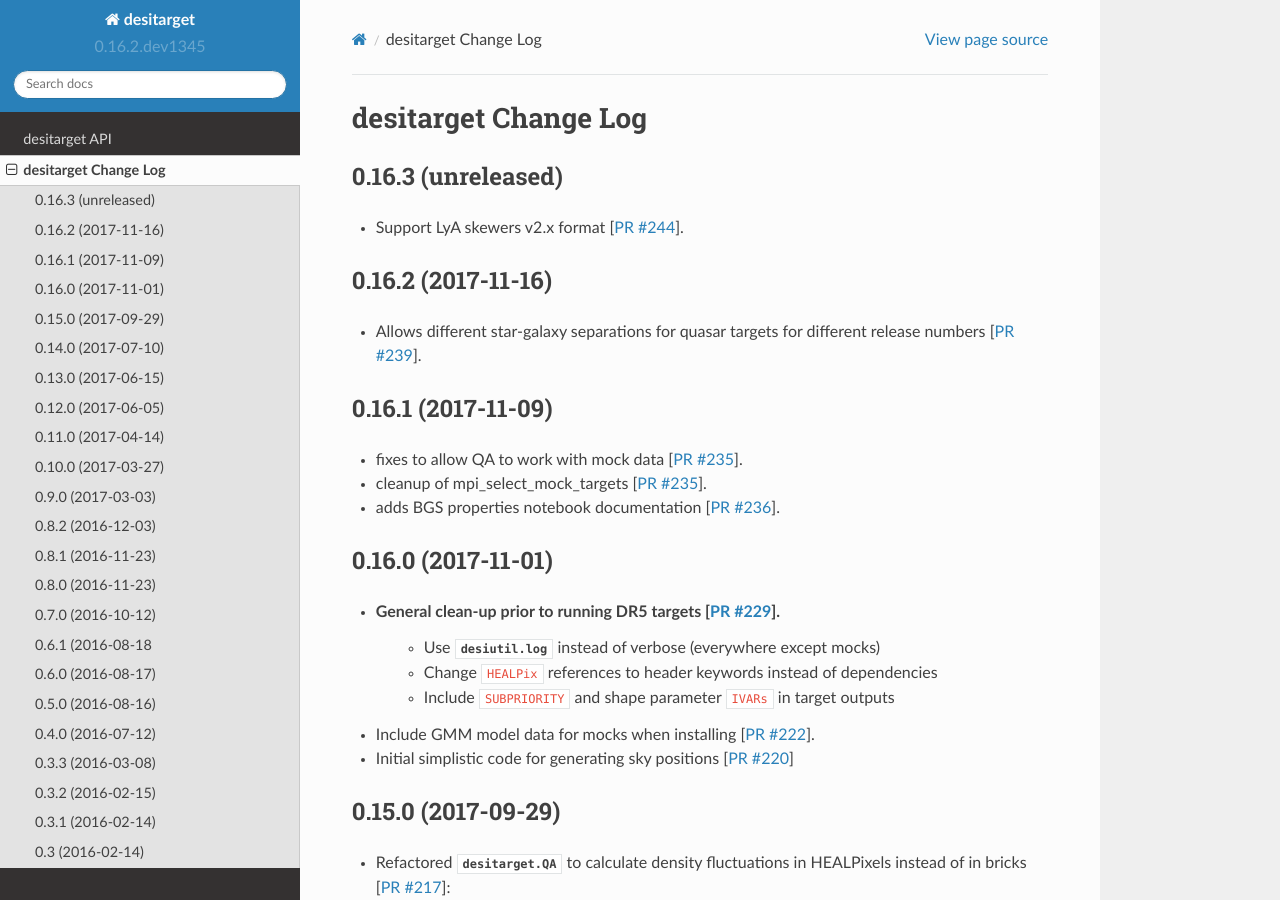
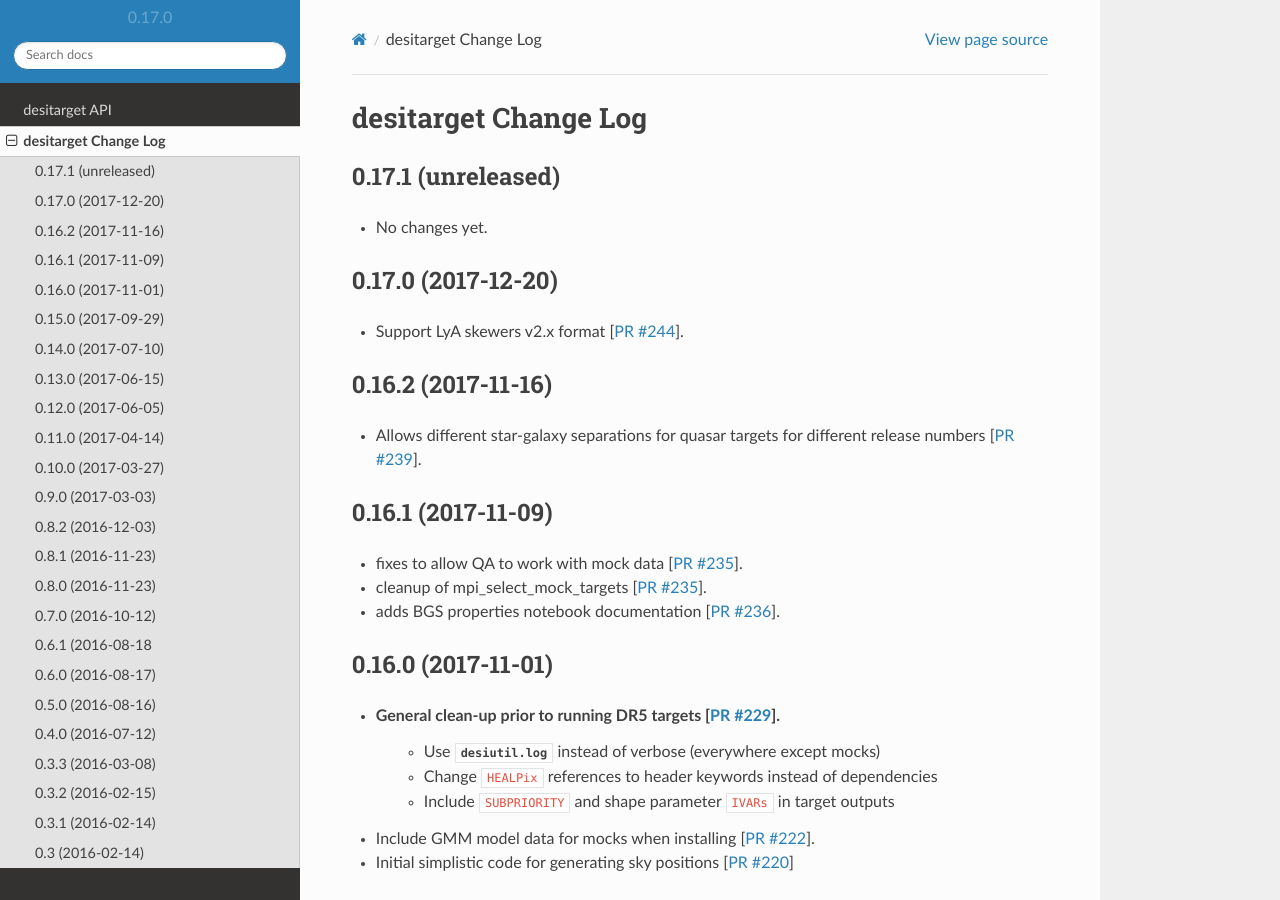
Before and after one commit to desihub/desitarget, a Sphinx documentation site: the page built from doc/changes.rst, in a window 1280 px wide and 900 px high. Built offline with Sphinx 7.4.7 and the Read the Docs theme 2.0.0, drawn with Linux system fonts in a browser that asks for light colours.

Commit message:
update release notes and version for desitarget/0.17.0

```diff
--- a/doc/changes.rst
+++ b/doc/changes.rst
@@ -2,7 +2,12 @@
 desitarget Change Log
 =====================
 
-0.16.3 (unreleased)
+0.17.1 (unreleased)
+-------------------
+
+* No changes yet.
+
+0.17.0 (2017-12-20)
 -------------------
 
 * Support LyA skewers v2.x format [`PR #244`_].
--- a/py/desitarget/_version.py
+++ b/py/desitarget/_version.py
@@ -1 +1 @@
-__version__ = '0.16.2.dev1345'
+__version__ = '0.17.0'
```
